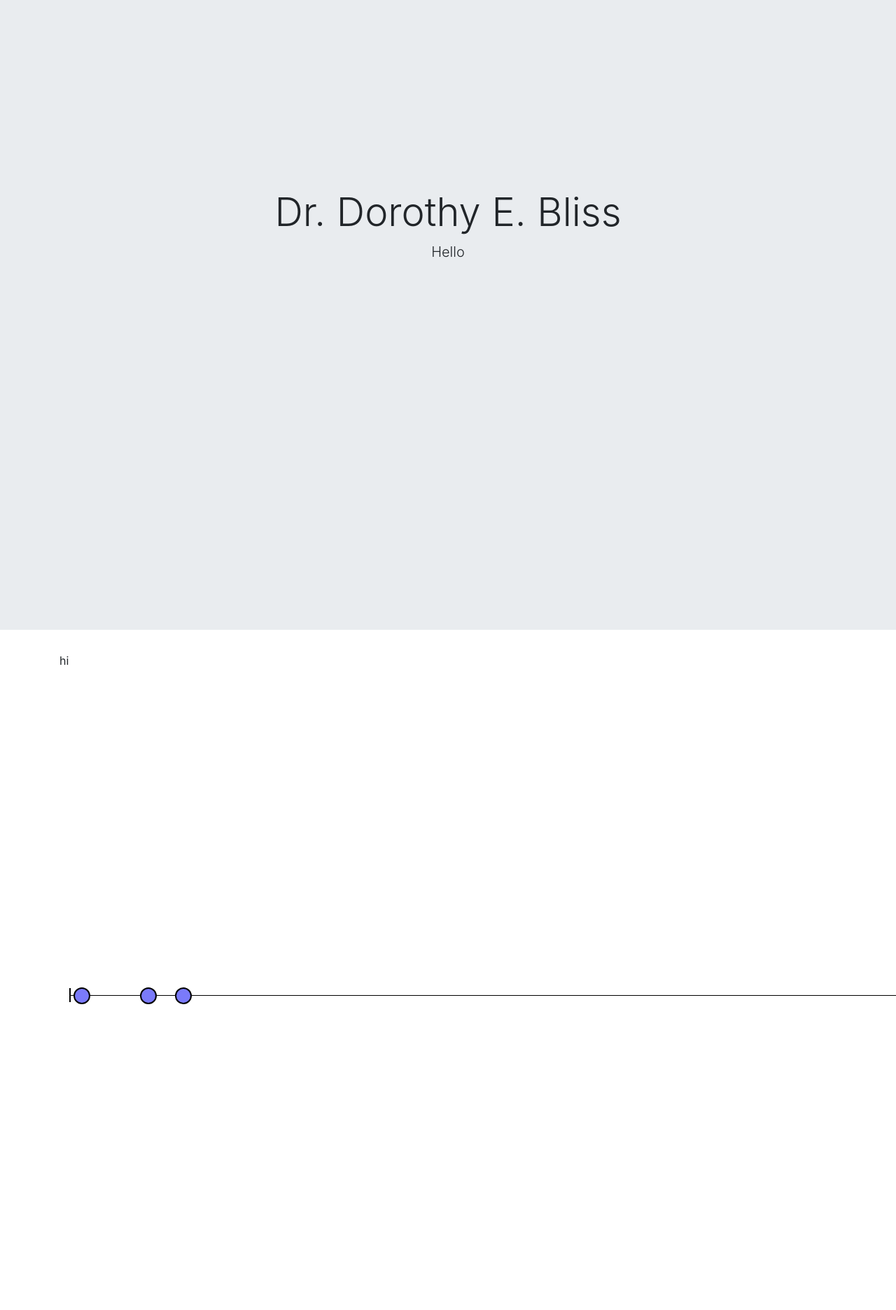
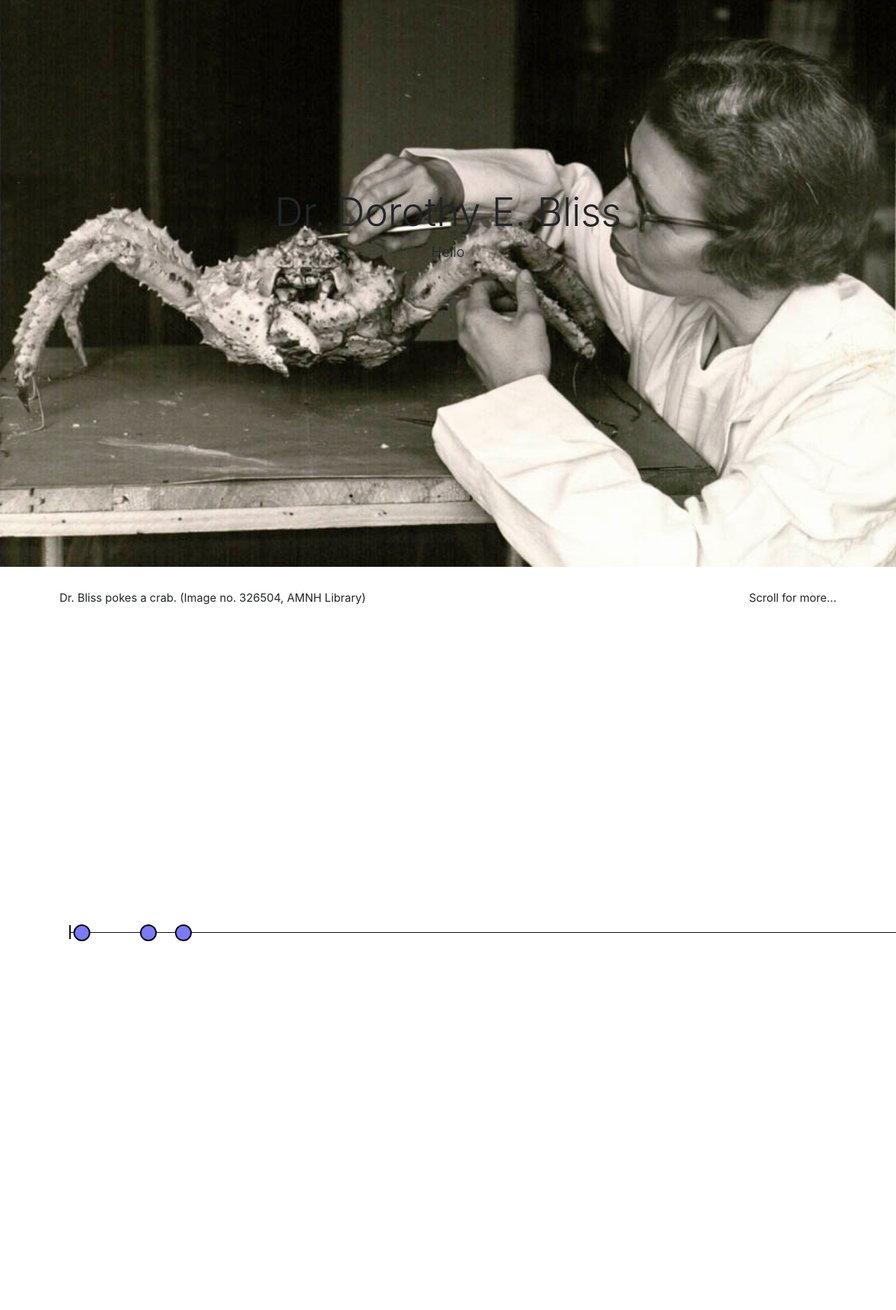
Before and after one commit to HackTheDeep/dorothy_bliss, a Jekyll site: the page built from index.html, in a window 1280 px wide. Shown: the whole page at 70% size. Built offline with Jekyll 4.4.1, drawn with Linux system fonts in a browser that asks for light colours; after the commit the page ends 1782 px from its top, so only the background shows below that.

Commit message:
add slideshow

```diff
--- a/css/index.css
+++ b/css/index.css
@@ -1,5 +1,16 @@
 #page-top {
-    height: 100vh;
+    height: 90vh;
     text-align: center;
     padding-top: 30vh;
+    background-position: center;
+    background-size: cover;
+    transition: background-image .3s linear;
 }
+
+.caption-citation {
+    float: left;
+}
+
+.scroll-hint {
+    float: right;
+}
--- a/index.html
+++ b/index.html
@@ -13,7 +13,12 @@
 </div>
 
 <div class="container">
-	<p>hi</p>
+	<div class="caption-citation">
+		<p id="caption-citation-text"></p>
+	</div>
+	<div class="scroll-hint">
+		<p>Scroll for more...</p>
+	</div>
 </div>
 
 <div class="timeline">
--- a/js/slideshow.js
+++ b/js/slideshow.js
@@ -1,7 +1,33 @@
+var images = [
+    {
+        url: "/img/326504.jpg",
+        caption: "Dr. Bliss pokes a crab.",
+        citation: "Image no. 326504, AMNH Library"
+    },
+    {
+        url: "/img/335299.jpg",
+        caption: "Dr. Bliss holds something.",
+        citation: "Image no. 334299, AMNH Library"
+    }
+]
+
 $(document).ready(function(){
-    window.setInterval(changeImage(), 1500);
+    changeImage();
+    var imageChanger = window.setInterval(changeImage, 5000);
 })
 
+var imageNumber = 0
+
 function changeImage() {
-
+    console.log(imageNumber)
+    var imagesLength = images.length - 1;
+    $("#page-top").css("background-image", "url(\"" + images[imageNumber].url + "\")")
+    $("#caption-citation-text").fadeOut(function(){
+        $("#caption-citation-text").text(images[imageNumber].caption + " (" + images[imageNumber].citation + ")");
+        $("#caption-citation-text").fadeIn();
+        imageNumber++;
+        if(imageNumber > imagesLength) {
+            imageNumber = 0;
+        }
+    })
 }
```
